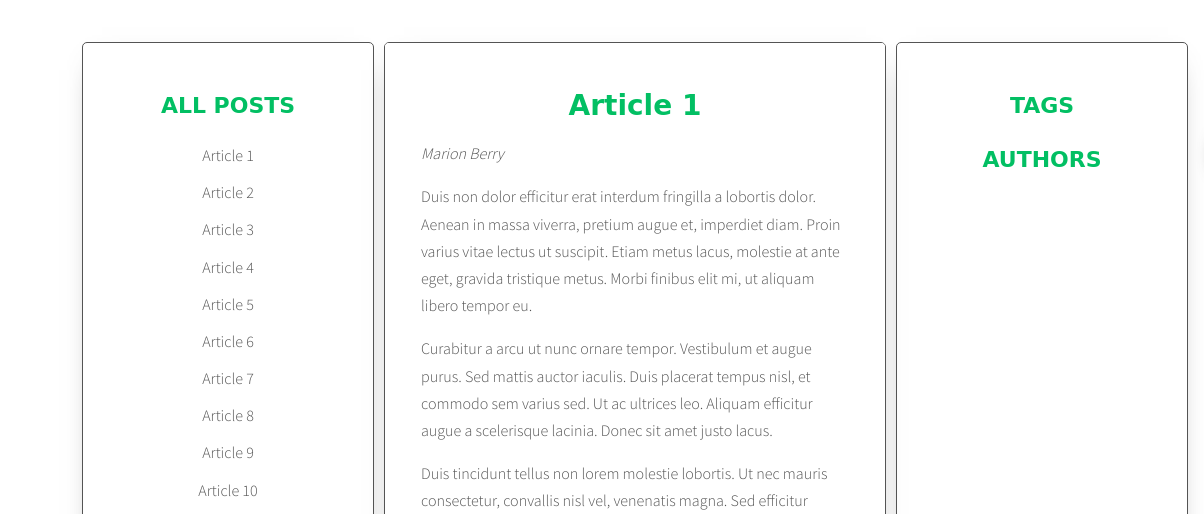
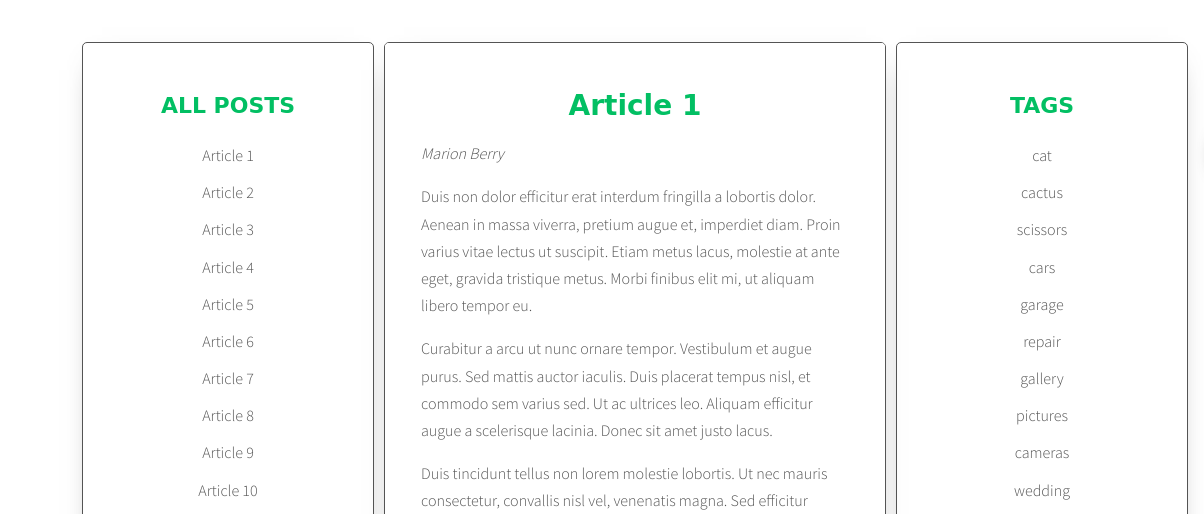
Before and after one commit to thempower/5.javascript-blog, a website: page index.html in a window 1280 px wide. Shown: the part 286-800 px from the top of the page, 0-1204 px from the left. Drawn offline with nearby package versions, Linux system fonts and the light colour scheme; a web font is replaced by a local one.

Commit message:
finished taglist on right

```diff
--- a/index.html
+++ b/index.html
@@ -72,7 +72,7 @@
                   </ul>
                 </div>
               </article>
-              <article class="post" id="article-4" data-tags="cars repair drone" data-author="Krzysztof Staszewski">
+              <article class="post" id="article-4" data-tags="hoho cars repair drone" data-author="Krzysztof Staszewski">
                 <h3 class="post-title">Article 4</h3>
                 <p class="post-author"></p>
                 <div class="post-content">
--- a/js/script.js
+++ b/js/script.js
@@ -29,7 +29,8 @@ const optArticleSelector = '.post',
   optTitleSelector = '.post-title',
   optTitleListSelector = '.titles',
   optArticleTagsSelector = '.post-tags .list',
-  optArticleAuthorsSelector = '.post-author';
+  optArticleAuthorsSelector = '.post-author',
+  optTagsListSelector = '.tags.list';
 
 
 /*[DONE] remove contents of titleList */
@@ -70,24 +71,40 @@ generateTitleLinks();
 //[DONE]insert HTML of all the links into the tags wrapper */
 //[DONE]END LOOP: for every article: */
 function generateTags() {
-
+  /* [NEW] create a new variable allTags with an empty array */
+  let allTags = [];
   const articles = document.querySelectorAll('article');
 
   for(let article of articles) {
 
     const tagsWrapper = article.querySelector(optArticleTagsSelector);
-    let html = '';
+    let linkHTML = '';
     const articleTags = article.getAttribute('data-tags');
     const articleTagsArray = articleTags.split(' ');
 
     for (let tag of articleTagsArray) {
 
       const tagHTML = '<li><a href="#tag-'+ tag + '">'+ tag +'</a>';
-      html =  html + tagHTML;
-      tagsWrapper.innerHTML = html;
+      linkHTML =  linkHTML + tagHTML;
+      if(allTags.indexOf(tagHTML) == -1){
+        /* [NEW] add generated code to allTags array */
+        allTags.push(tagHTML);
+      }
     }
+    tagsWrapper.innerHTML = linkHTML;
   }
+
+  /* [NEW] find list of tags in right column */
+  const tagList = document.querySelector(optTagsListSelector);
+  /* [NEW] add html from allTags to tagList */
+  tagList.innerHTML = allTags.join(' ');
+  console.log(allTags);
+
 }
+
+
+
+
 
 /*[DONE] prevent default action for this event */
 /*[DONE] make new constant named "clickedElement" and give it the value of "this" */
@@ -202,7 +219,7 @@ function authorClickHandler(event){
 /*[DONE] END LOOP: for each link */
 function addClickListenersToAuthors(){
   const links = document.querySelectorAll('a[href^="#author-"]');
-  console.log(links);
+
 
   for(let link of links) {
     link.addEventListener('click', authorClickHandler);
```
